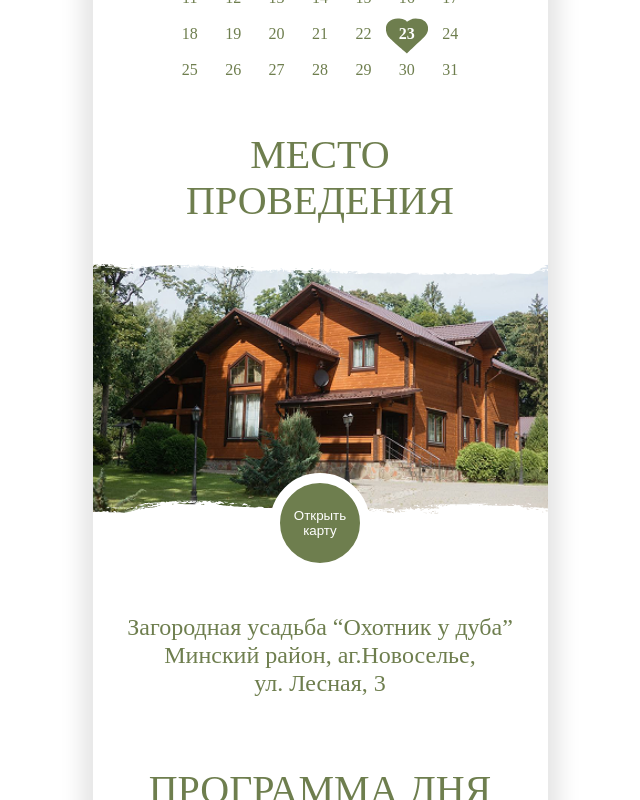
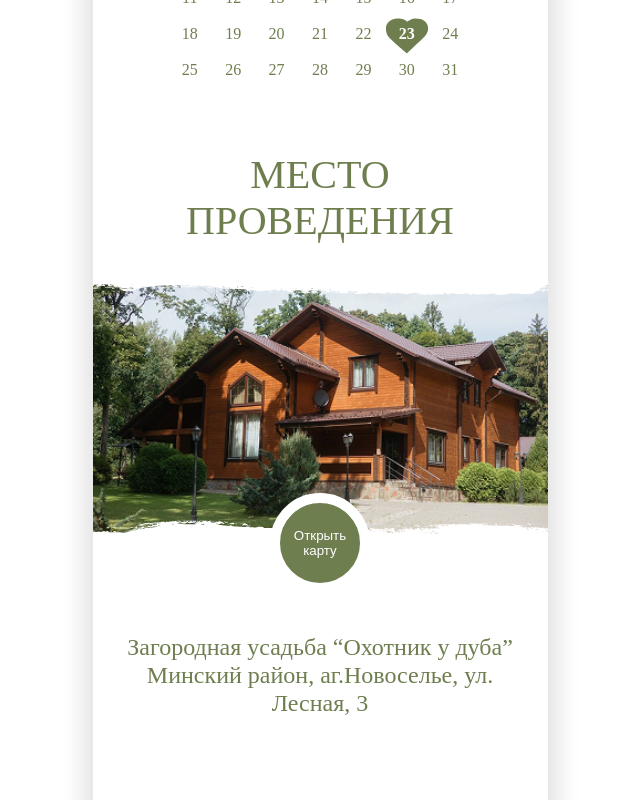
Before and after one commit to vaq1a/wedding-invitation, a Nuxt app: page / in a window 1280 px wide. Shown: the part 760-1560 px from the top of the page, without its empty margins (320-960 px from the left). Built offline with nearby package versions, Linux system fonts and the light colour scheme.

Commit message:
fix: indents

```diff
--- a/components/shared/GuestForm.vue
+++ b/components/shared/GuestForm.vue
@@ -1,13 +1,9 @@
 <template>
   <div class="wrapper">
     <Description class="description">
-      Пожалуйста, подтвердите свое <br />
-      присутствие и заполните анкету до <br />
-      <span class="description__date"
-        >10.07.2025 <OutlineIcon class="description__icon description__icon--position" /> </span
-      >, чтобы мы могли <br />
-      планировать торжество <br />
-      наилучшим образом
+      Пожалуйста, подтвердите свое присутствие и заполните анкету до <span class="description__date"
+        >10.07.2025 <OutlineIcon class="description__icon description__icon--position" /></span
+      >, чтобы мы могли планировать торжество наилучшим образом
     </Description>
     <BorderIcon class="border--top border" />
     <div class="form">
@@ -133,6 +129,7 @@ const onSubmit = async (values: User) => {
 <style scoped lang="scss">
 .description {
   color: $color-primary;
+  padding: 20px;
 
   &__date {
     display: inline-block;
--- a/components/shared/Location.vue
+++ b/components/shared/Location.vue
@@ -16,9 +16,7 @@
       </Button>
     </div>
     <Description class="description">
-      Загородная усадьба “Охотник у дуба” <br />
-      Минский район, аг.Новоселье, <br />
-      ул. Лесная, 3
+      Загородная усадьба “Охотник у дуба” Минский район, аг.Новоселье, ул. Лесная, 3
     </Description>
   </div>
 </template>
@@ -42,10 +40,11 @@
     display: flex;
     flex-direction: column;
     align-items: center;
-    gap: 40px;
+    gap: 20px;
   }
 
   .title {
+    padding: 20px;
     color: $color-primary;
   }
 
@@ -72,6 +71,7 @@
   }
 
   .description {
+    padding: 20px;
     color: $color-primary;
   }
 
```
